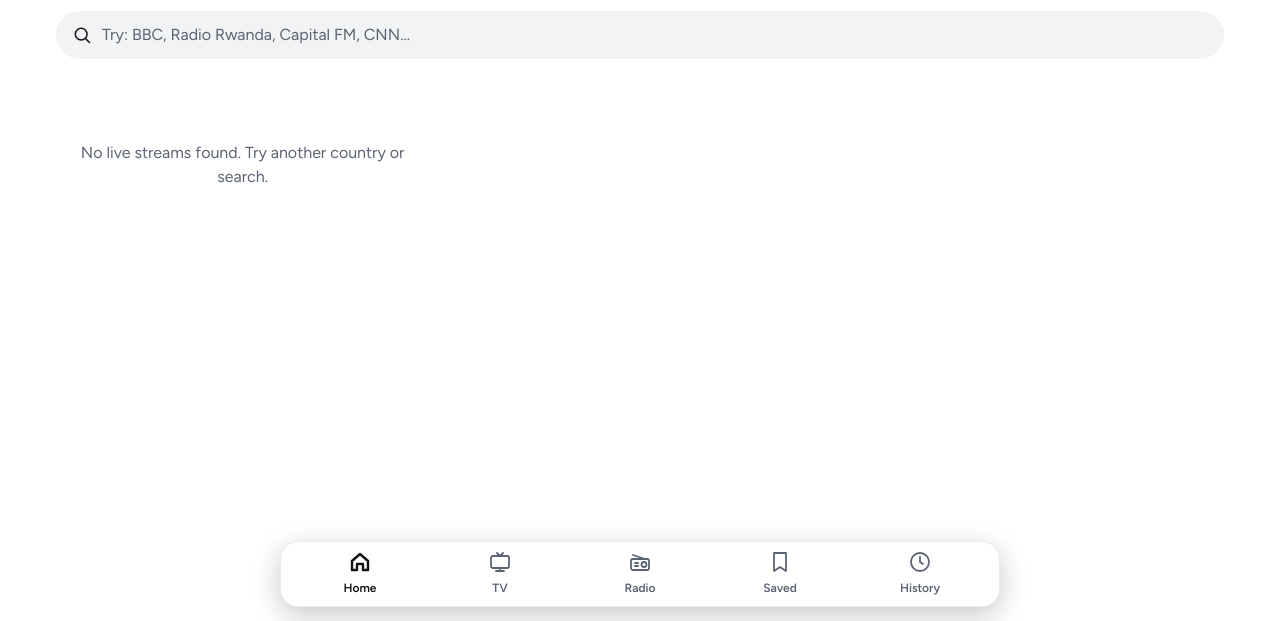
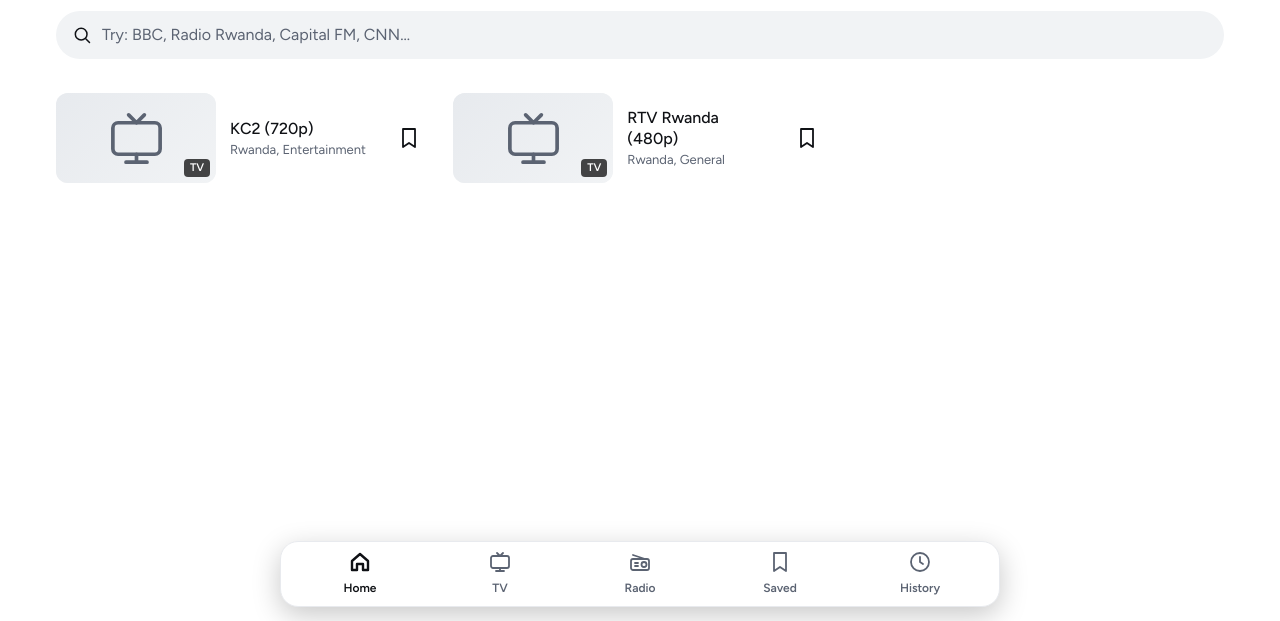
Before and after one commit to menya2216-cpu/Menya-Broad, a plain HTML site: page index.html in a window 1280 px wide. Shown: the part 179-800 px from the top of the page. Drawn offline with nearby package versions, Linux system fonts and the light colour scheme; no server answers.

Commit message:
Add files via upload

```diff
--- /dev/null
+++ b/channels.json
@@ -0,0 +1,19 @@
+{
+  "tv": [
+    {
+      "name": "KC2 (720p)",
+      "url": "https://5c46fa289c89f.streamlock.net/kc2/kc2/chunklist.m3u8",
+      "logo": "",
+      "meta": "Entertainment",
+      "cc": "RW"
+    },
+    {
+      "name": "RTV Rwanda (480p)",
+      "url": "https://5c46fa289c89f.streamlock.net/rtv25/rtv/playlist.m3u8",
+      "logo": "",
+      "meta": "General",
+      "cc": "RW"
+    }
+  ],
+  "radio": []
+}
--- a/index.html
+++ b/index.html
@@ -280,9 +280,14 @@ function parseM3U(t,cc){
   }
   return o;
 }
+var BK=[
+{type:"tv",name:"KC2 (720p)",logo:"",meta:"Entertainment",cc:"RW",bk:1,url:"https://5c46fa289c89f.streamlock.net/kc2/kc2/chunklist.m3u8"},
+{type:"tv",name:"KC2 (720p)",logo:"",meta:"Entertainment",cc:"RW",bk:1,url:"http://197.243.19.131:1935/kc2/kc2/chunklist.m3u8"},
+{type:"tv",name:"RTV Rwanda (480p)",logo:"",meta:"General",cc:"RW",bk:1,url:"https://5c46fa289c89f.streamlock.net/rtv25/rtv/playlist.m3u8"},
+{type:"tv",name:"RTV Rwanda (480p)",logo:"",meta:"General",cc:"RW",bk:1,url:"http://197.243.19.131:1935/rtv25/rtv/chunklist.m3u8"}];
 function getTV(cc){
   if(cache["tv"+cc])return Promise.resolve(cache["tv"+cc]);
-  return fetch("https://iptv-org.github.io/iptv/countries/"+cc.toLowerCase()+".m3u").then(function(r){if(!r.ok)throw 0;return r.text()}).then(function(t){return cache["tv"+cc]=parseM3U(t,cc)}).catch(function(){return[]});
+  return fetch("https://iptv-org.github.io/iptv/countries/"+cc.toLowerCase()+".m3u").then(function(r){if(!r.ok)throw 0;return r.text()}).then(function(t){var a=parseM3U(t,cc);if(cc==="RW")BK.forEach(function(b){var x=a.filter(function(y){return y.url===b.url})[0];if(x)x.bk=1;else a.push(b)});return cache["tv"+cc]=a}).catch(function(){return[]});
 }
 var HOSTS=["https://de1.api.radio-browser.info","https://nl1.api.radio-browser.info","https://at1.api.radio-browser.info"];
 function rb(path){
@@ -303,15 +308,29 @@ function getIndex(){
   return fetch("https://iptv-org.github.io/iptv/index.m3u").then(function(r){return r.text()}).then(function(t){return cache.idx=parseM3U(t,"")}).catch(function(){return[]});
 }
 
+/* ---- custom channels (channels.json) ---- */
+var CU=[];
+function loadCustom(){
+  return fetch("channels.json?v="+Date.now()).then(function(r){return r.json()}).then(function(j){
+    ["tv","radio"].forEach(function(t){(j[t]||[]).forEach(function(x){
+      if(x&&x.name&&/^https?:/.test(x.url||""))CU.push({type:t,name:x.name,logo:x.logo||"",meta:x.meta||"",url:x.url,cc:(x.cc||"").toUpperCase(),cu:1})
+    })});
+  }).catch(function(){});
+}
+function mergeCU(l){
+  var mine=CU.filter(function(c){return !c.cc||c.cc===S.cc}),k={};
+  mine.forEach(function(c){k[c.type+"|"+c.name.toLowerCase()]=1;k[c.url]=1});
+  return mine.concat(l.filter(function(i){return !k[i.type+"|"+i.name.toLowerCase()]&&!k[i.url]}));
+}
 /* ---- live testing ---- */
 function fresh(u){var p=P[u];return !!p&&p[0]===1&&!p[3]&&Date.now()-p[1]<108e5}
-function alive(i){var p=P[i.url];return !!p&&p[0]===1}
+function alive(i){var p=P[i.url];return !!i.cu||(!!p&&p[0]===1)}
 function savePSoon(){if(savePSoon.t)return;savePSoon.t=setTimeout(function(){savePSoon.t=0;var k=Object.keys(P);if(k.length>5000)k.sort(function(a,b){return P[a][1]-P[b][1]}).slice(0,1500).forEach(function(x){delete P[x]});store.set("broad.probe",P)},2000)}
 function probe(i){
   return new Promise(function(res){
     var done=false,h=null,el=null,t;
     function fin(ok){if(done)return;done=true;clearTimeout(t);if(h){try{h.destroy()}catch(e){}}if(el){try{el.pause();el.removeAttribute("src");el.load()}catch(e){}}res(ok)}
-    t=setTimeout(function(){fin(false)},i.type==="tv"?20000:12000);
+    t=setTimeout(function(){fin(false)},i.bk?35000:(i.type==="tv"?20000:12000));
     var isH=/\.m3u8?(\?|$)/i.test(i.url)||i.url.indexOf("m3u8")>-1;
     if(isH&&window.Hls&&Hls.isSupported()){
       h=new Hls({manifestLoadingMaxRetry:1,levelLoadingMaxRetry:1,manifestLoadingTimeOut:9000,levelLoadingTimeOut:9000});
@@ -378,7 +397,7 @@ function load(){
     var qs=q.split(/\s+/).filter(Boolean),rad=[],tvl=[];
     function hit(i){var n=(i.name||"").toLowerCase();return qs.every(function(t){return n.indexOf(t)>-1})}
     function upd(l){if(id!==loadId)return;var seen={},a=[];l.forEach(function(i){if(!seen[i.url]){seen[i.url]=1;a.push(i)}});a.sort(function(x,y){return (x.name.toLowerCase().indexOf(q)===0?0:1)-(y.name.toLowerCase().indexOf(q)===0?0:1)});S.src=a;startProbe(S.src,id);render()}
-    var loc=(cache["tv"+S.cc]||[]).concat(cache["r"+S.cc]||[],cache.idx||[]).filter(hit).slice(0,60);
+    var loc=CU.concat(cache["tv"+S.cc]||[]).concat(cache["r"+S.cc]||[],cache.idx||[]).filter(hit).slice(0,60);
     if(loc.length)upd(loc);
     rb("/json/stations/search?name="+encodeURIComponent(S.search)+"&hidebroken=true&order=clickcount&reverse=true&limit=60&is_https=true").then(function(a){rad=mapRadio(a);upd(loc.concat(tvl,rad))});
     getIndex().then(function(a){tvl=a.filter(hit).slice(0,60);upd(loc.concat(tvl,rad))});
@@ -387,7 +406,7 @@ function load(){
   $("#list").innerHTML='<div class="msg">Loading…</div>';
   Promise.all([getTV(S.cc),getRadio(S.cc)]).then(function(r){
     if(id!==loadId)return;
-    S.src=r[0].concat(r[1]);startProbe(S.src,id);render();
+    S.src=mergeCU(r[0].concat(r[1]));startProbe(S.src,id);render();
   }).catch(function(){if(id===loadId)$("#list").innerHTML='<div class="msg">Could not load this list. Check your connection.</div>'});
 }
 
@@ -531,7 +550,7 @@ if(/iphone|ipad|ipod/i.test(navigator.userAgent)&&!navigator.standalone&&!store.
 if("serviceWorker" in navigator&&location.protocol.indexOf("http")===0)addEventListener("load",function(){navigator.serviceWorker.register("sw.js").catch(function(){})});
 
 /* ---- start ---- */
-loadCountries().then(function(){
+Promise.all([loadCountries(),loadCustom()]).then(function(){
   var p=new URLSearchParams(location.search),t=p.get("tab");
   if(t&&/^(all|tv|radio|fav|hist)$/.test(t))S.tab=t;
   load();
```
